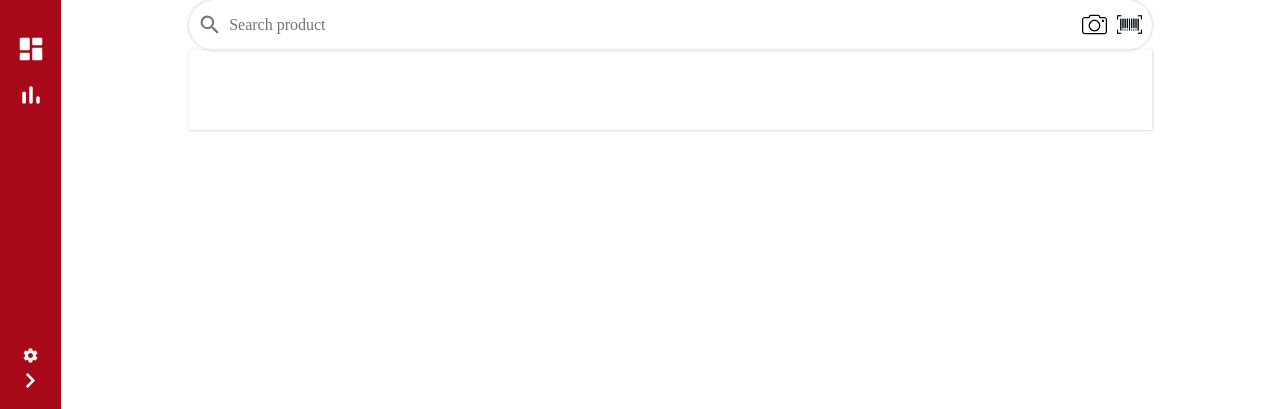
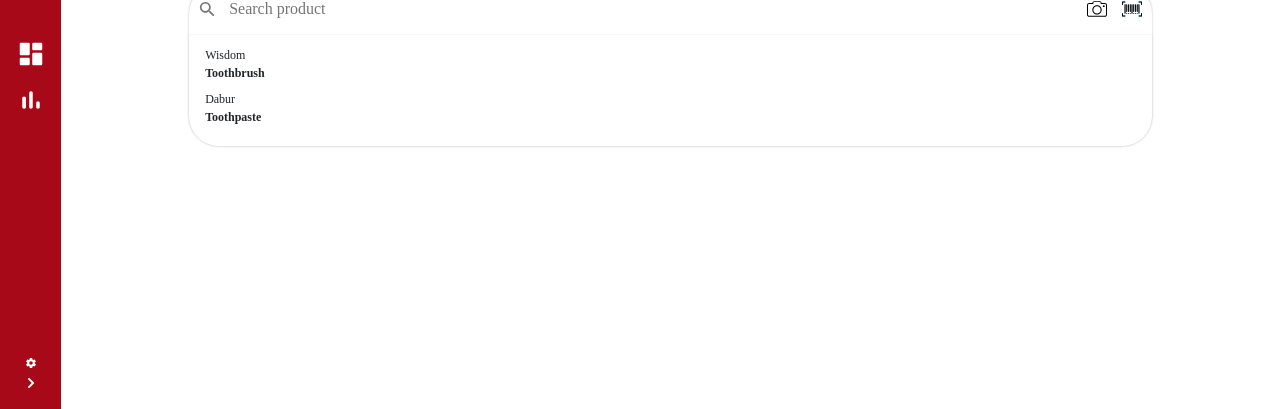
Before and after one commit to whizyrel/lp-demo, a website: page src/sales-dashboard/index.html in a window 1280 px wide. Shown: the part 391-800 px from the top of the page. Drawn offline with nearby package versions, Linux system fonts and the light colour scheme.

Commit message:
feat: search result item

```diff
--- a/src/sales-dashboard/index.html
+++ b/src/sales-dashboard/index.html
@@ -46,15 +46,31 @@
     </div>
 
     <div class="d-flex w-100 app__search--input__container">
-      <input class="app__search--input w-100 app__border--bottom__left__radius--56 app__border--bottom__right__radius--56
-      app__border--top__left__radius--56 app__border--top__right__radius--56" type="text" placeholder="Search product">
+      <!-- remove these on click -->
+      <!--
+        app__border--bottom__right__radius--56
+        app__border--bottom__left__radius--56
+      -->
+      <!-- replace app__search--default__box-shadow with app__search--active__box-shadow on click -->
+      <input class="app__search--input w-100
+      app__border--top__left__radius--56 app__border--top__right__radius--56 app__search--active__box-shadow" type="text" placeholder="Search product">
 
       <img class="app__search--input__icon app__search--input__icon--align__left ml-2 my-auto" src="/src/assets/icons/svgs/search_24px_rounded-dark.svg" alt="search icon">
       <img class="app__search--input__icon app__search--input__icon--align__right app__search--input__icon--camera my-auto" src="/src/assets/icons/svgs/camera.svg" alt="camera icon">
       <img class="app__search--input__icon app__search--input__icon--align__right app__search--input__icon--barcode" src="/src/assets/icons/svgs/barcode.svg" alt="barcode icon">
     </div>
 
-    <div class="d-flex w-100 mb-auto app__search--results__container"></div>
+    <!-- add app__search--default__box-shadow on active -->
+    <div class="d-flex w-100 mb-auto pt-2 pb-3 app__search--results__container  app__border--bottom__left__radius--56 app__border--bottom__right__radius--56 app__search--default__box-shadow">
+      <div class="d-flex w-100 app__search__result--item py-1">
+        <span class="ml-3">Wisdom</span>
+        <span class="font-weight-bold ml-3">Toothbrush</span>
+      </div>
+      <div class="d-flex w-100 app__search__result--item py-1">
+        <span class="ml-3">Dabur</span>
+        <span class="font-weight-bold ml-3">Toothpaste</span>
+      </div>
+    </div>
   </main>
 
   <script src="/node_modules/jquery/dist/jquery.min.js"></script>
--- a/src/sales-dashboard/style.css
+++ b/src/sales-dashboard/style.css
@@ -4,7 +4,8 @@
   --user-image-size-expanded: 100px;
   --user-image-size-collapsed: 45px;
   --sidebar-link-size: 30px;
-  --sidebar-control-icon-size: 25px;
+  --sidebar-control-icon-size: 20px;
+  --input--border-radius: 30px;
 }
 
 body {
@@ -16,7 +17,9 @@
 .app__user--container,
 .app__controls--container,
 .app__main--container,
-.app__search--brand {
+.app__search--brand,
+.app__search--results__container,
+.app__search__result--item {
   flex-direction: column;
 }
 
@@ -104,22 +107,36 @@
 .app__search--input {
   border: none;
   transition: all .5s ease-in;
-  box-shadow: 0 0 3px .5px var(--theme-light-grey);
   height: 50px;
   padding: 0 80px 0 40px;
+  z-index: 200;
 }
 
 .app__search--results__container {
-  box-shadow: 0 0 3px .5px var(--theme-light-grey);
+  position: relative;
   width: inherit;
   min-height: 80px;
-  top: -50px;
+  font-size: 12px;
+}
+
+.app__search__result--item {
+  max-height: fit-content;
+  cursor: pointer;
+}
+
+.app__search--default__box-shadow {
+  box-shadow: 0 0 2px .5px var(--theme-light-grey);
+}
+
+.app__search--active__box-shadow {
+  box-shadow: 0 -.8px 2px .3px var(--theme-light-grey);
 }
 
 .app__search--input__icon {
   position: absolute;
   width: var(--sidebar-control-icon-size);
   height: var(--sidebar-control-icon-size);
+  z-index: 200;
 }
 
 .app__search--input__icon--align__left,
@@ -156,17 +173,17 @@
 
 /* utils */
 .app__border--top__left__radius--56 {
-  border-top-left-radius: 56px;
+  border-top-left-radius: var(--input--border-radius);
 }
 
 .app__border--top__right__radius--56 {
-  border-top-right-radius: 56px;
+  border-top-right-radius: var(--input--border-radius);
 }
 
 .app__border--bottom__right__radius--56 {
-  border-bottom-right-radius: 56px;
+  border-bottom-right-radius: var(--input--border-radius);
 }
 
 .app__border--bottom__left__radius--56 {
-  border-bottom-left-radius: 56px;
+  border-bottom-left-radius: var(--input--border-radius);
 }
```
